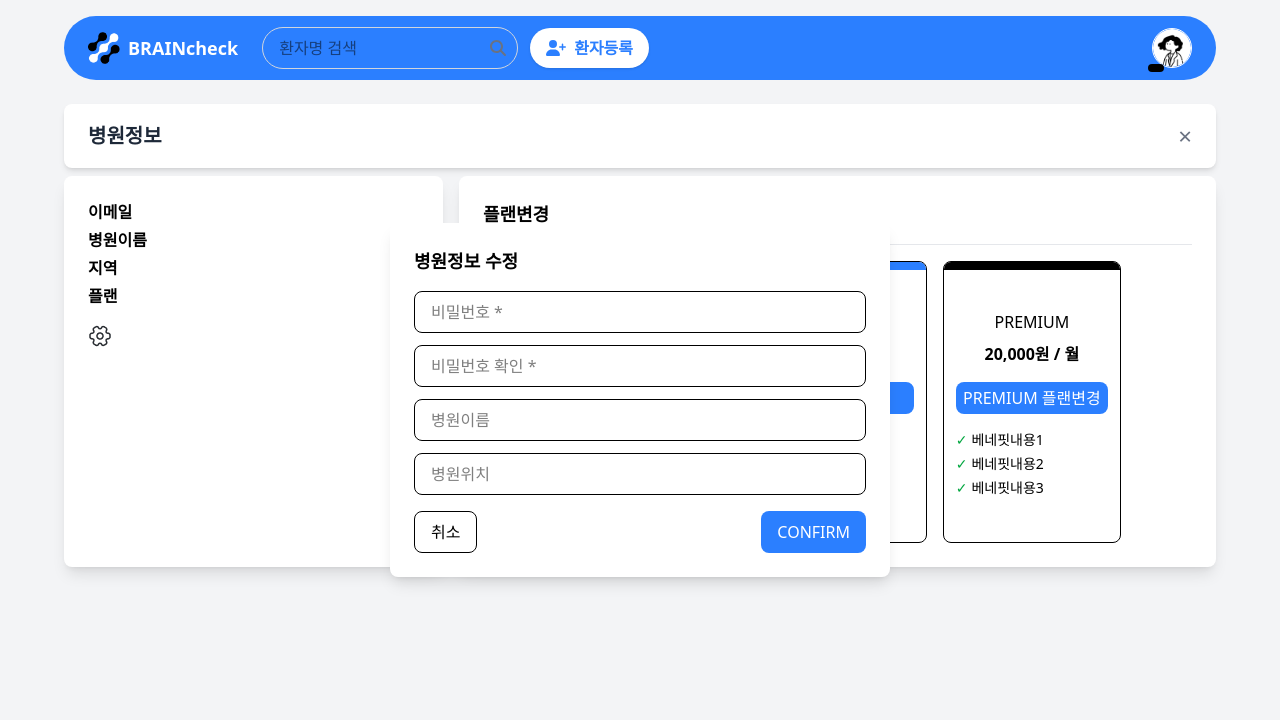
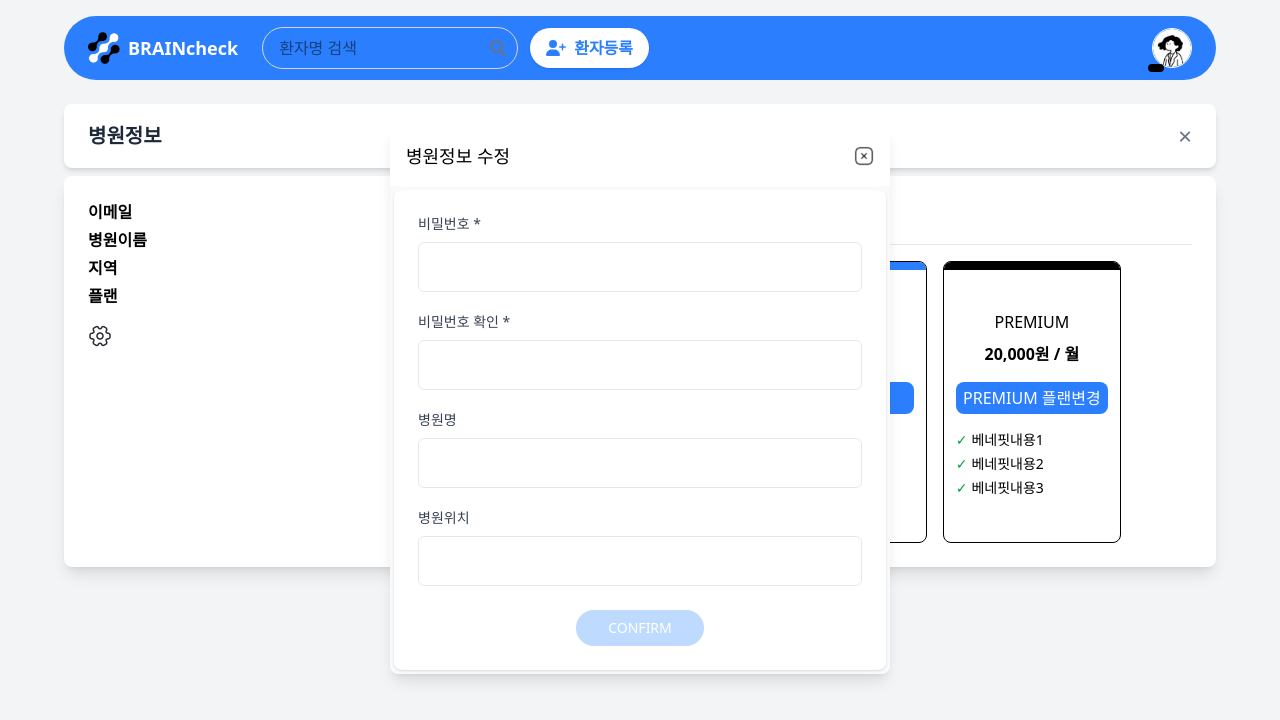
Before and after one commit to totorotail/vue-screening-test, a Vue app: page /hospital-info in a window 1280 px wide. Both pictures are taken after a click on the button 100 px from the left and 336 px from the top of the page. Shown: the top 720 px of the page. Built offline with nearby package versions, Linux system fonts and the light colour scheme; what vue-google-charts would draw is missing.

Commit message:
feat: edit-hospital-info-modal ui-update

```diff
--- a/src/components/EditHospitalInfoModal.vue
+++ b/src/components/EditHospitalInfoModal.vue
@@ -1,5 +1,5 @@
 <script setup lang="ts">
-import { ref, defineProps, defineEmits, computed } from "vue";
+import { ref, defineProps, defineEmits, computed, watch } from "vue";
 import { useAuthStore } from "../stores/authStore";
 
 const props = defineProps({
@@ -17,38 +17,106 @@ const password = ref("");
 const confirmPassword = ref("");
 const newHospitalName = ref(props.hospitalName);
 const newLocation = ref(props.location);
-const isPasswordValid = ref(false);
+const passwordError = ref("");
+
+// 병원 위치 옵션
+const hospitalLocations = ['서울', '경기도', '충청도', '전라도', '강원도', '경상도'];
+
+// 비밀번호 확인 시 유효성 검사
+const checkPassword = () => {
+    if (password.value !== confirmPassword.value) {
+        passwordError.value = "비밀번호가 맞지 않습니다.";
+    } else {
+        passwordError.value = "";
+    }
+};
+
+// 비밀번호나 비밀번호 확인이 변경될 때마다 검사
+watch([password, confirmPassword], () => {
+    if (password.value && confirmPassword.value) {
+        checkPassword();
+    }
+});
+
+// 폼 유효성 검사
+const isFormValid = computed(() => {
+    return password.value !== "" &&
+        confirmPassword.value !== "" &&
+        password.value === confirmPassword.value &&
+        newHospitalName.value !== "" &&
+        newLocation.value !== "";
+});
 
 // 저장 버튼 클릭 시 실행
 const saveHospitalInfo = () => {
-    if (password.value === confirmPassword.value && password.value === currentUserPassword.value) {
-        isPasswordValid.value = true;
-        emit("update", { hospitalName: newHospitalName.value, location: newLocation.value });
-    } else {
-        isPasswordValid.value = false;
-        alert("비밀번호가 일치하지 않습니다."); // 사용자에게 경고 메시지 표시
+    checkPassword();
+
+    if (password.value === confirmPassword.value) {
+        if (password.value === currentUserPassword.value) {
+            emit("update", { hospitalName: newHospitalName.value, location: newLocation.value });
+        } else {
+            passwordError.value = "비밀번호가 일치하지 않습니다.";
+        }
     }
 };
 </script>
 
 <template>
-    <div v-if="show"
-        class="fixed top-1/2 left-1/2 transform -translate-x-1/2 -translate-y-1/2 bg-white p-6 rounded-lg shadow-lg w-[500px]">
-        <h2 class="text-lg font-bold mb-4">병원정보 수정</h2>
-        <div class="space-y-3">
-            <input v-model="password" type="password" placeholder="비밀번호 *" class="w-full px-4 py-2 border rounded-lg">
-            <input v-model="confirmPassword" type="password" placeholder="비밀번호 확인 *"
-                class="w-full px-4 py-2 border rounded-lg">
-            <input v-model="newHospitalName" type="text" placeholder="병원이름" class="w-full px-4 py-2 border rounded-lg">
-            <input v-model="newLocation" type="text" placeholder="병원위치" class="w-full px-4 py-2 border rounded-lg">
+    <div v-if="show" class="fixed top-1/2 left-1/2 transform -translate-x-1/2 -translate-y-1/2 bg-gray-50 rounded-lg shadow-lg w-[500px]">
+        <!-- 헤더 영역 -->
+        <div class="p-4 flex justify-between items-center bg-white rounded-t-lg">
+            <h2 class="text-lg font-medium">병원정보 수정</h2>
+            <button @click="emit('close')">
+                <img src="src/assets/close-icon.png" class="w-5 h-5" alt="닫기" />
+            </button>
         </div>
-        <div class="flex justify-between mt-4">
-            <button @click="emit('close')" class="px-4 py-2 border rounded-lg hover:bg-gray-200 transition">취소</button>
-            <button @click="saveHospitalInfo"
-                class="px-4 py-2 bg-blue-500 text-white rounded-lg hover:bg-blue-600 transition"
-                :disabled="password !== confirmPassword || password !== currentUserPassword">
-                CONFIRM
-            </button>
+
+        <!-- 본문과 버튼 영역을 감싸는 둥근 박스 -->
+        <div class="mx-1 my-1 bg-white rounded-lg overflow-hidden shadow-sm">
+            <!-- 본문 영역 -->
+            <div class="p-6">
+                <div class="space-y-5">
+                    <div>
+                        <label class="block text-sm font-medium text-gray-700 mb-2">비밀번호 *</label>
+                        <input v-model="password" type="password"
+                            class="w-full px-3 py-3 border border-gray-200 rounded-md">
+                    </div>
+
+                    <div>
+                        <label class="block text-sm font-medium text-gray-700 mb-2">비밀번호 확인 *</label>
+                        <input v-model="confirmPassword" type="password" @blur="checkPassword"
+                            class="w-full px-3 py-3 border border-gray-200 rounded-md">
+                        <p v-if="passwordError" class="text-orange-500 text-xs mt-1">{{ passwordError }}</p>
+                    </div>
+
+                    <div>
+                        <label class="block text-sm font-medium text-gray-700 mb-2">병원명</label>
+                        <input v-model="newHospitalName" type="text"
+                            class="w-full px-3 py-3 border border-gray-200 rounded-md">
+                    </div>
+
+                    <div>
+                        <label class="block text-sm font-medium text-gray-700 mb-2">병원위치</label>
+                        <select v-model="newLocation"
+                            class="w-full px-3 py-3 border border-gray-200 rounded-md appearance-none">
+                            <option v-for="loc in hospitalLocations" :key="loc" :value="loc">
+                                {{ loc }}
+                            </option>
+                        </select>
+                    </div>
+                </div>
+            </div>
+
+            <!-- 버튼 영역 -->
+            <div class="px-6 pb-6 flex justify-center">
+                <button @click="saveHospitalInfo"
+                    class="w-32 py-2 rounded-full text-sm transition
+                           disabled:bg-blue-200 disabled:text-white
+                           enabled:bg-blue-500 enabled:hover:bg-blue-600 enabled:text-white"
+                    :disabled="!isFormValid">
+                    CONFIRM
+                </button>
+            </div>
         </div>
     </div>
 </template>
```
